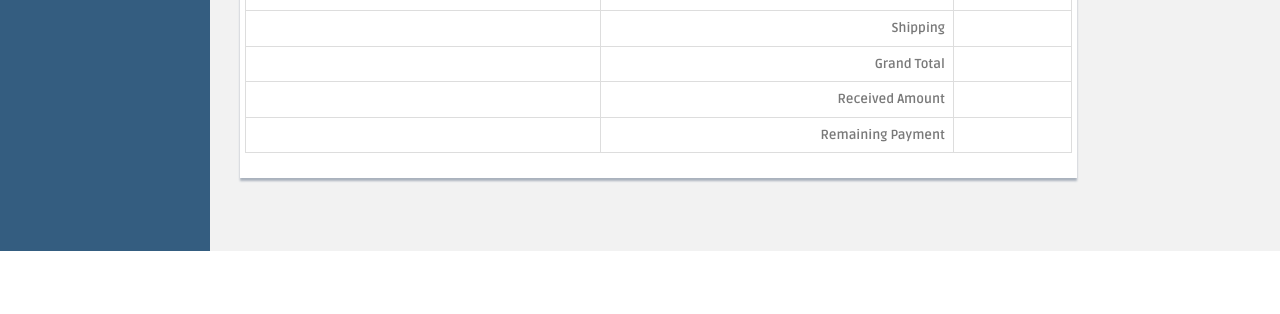
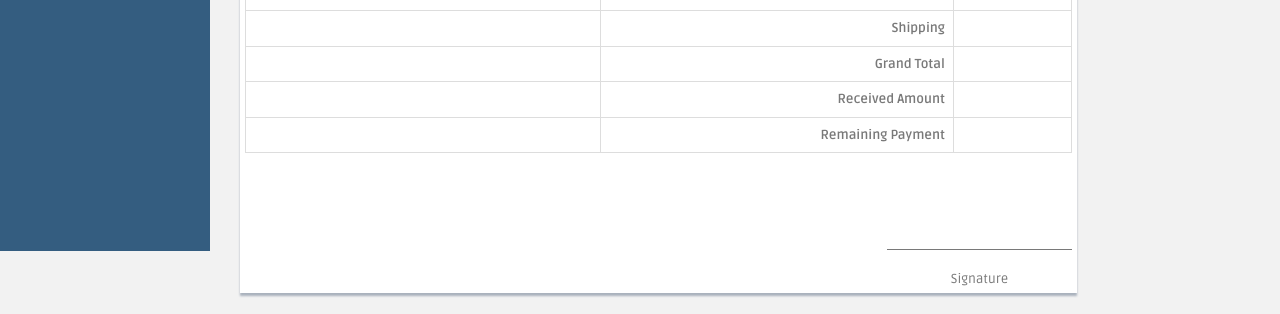
Before and after one commit to janzaheer/partum_inventory, a Django app: template templates/sales/invoice_detail.html in a window 1280 px wide. Shown: the part 549-863 px from the top of the page. Before the commit the page ends 800 px from the top, so only its background shows below. Run offline with Django 3.2, Linux system fonts and the light colour scheme; the template is opened without the code that fills it, so the values that code supplies are empty; some libraries are stand-ins or nearby versions.

Commit message:
added signature in invoice

```diff
--- a/templates/sales/invoice_detail.html
+++ b/templates/sales/invoice_detail.html
@@ -118,6 +118,19 @@
                     </div>
                 </div>
             </div>
+            <div class="row">
+                <div class="col-xs-3 col-md-3">
+                </div>
+                <div class="col-xs-3 col-md-3">
+                </div>
+                <div class="col-xs-3 col-md-3">
+                </div>
+                <div class="col-xs-3 col-md-3" style="text-align: center;">
+                    <br><br><br>
+                    <hr>
+                    <span>Signature</span>
+                </div>
+            </div>
         </div>
     </div>
     <script>
```
